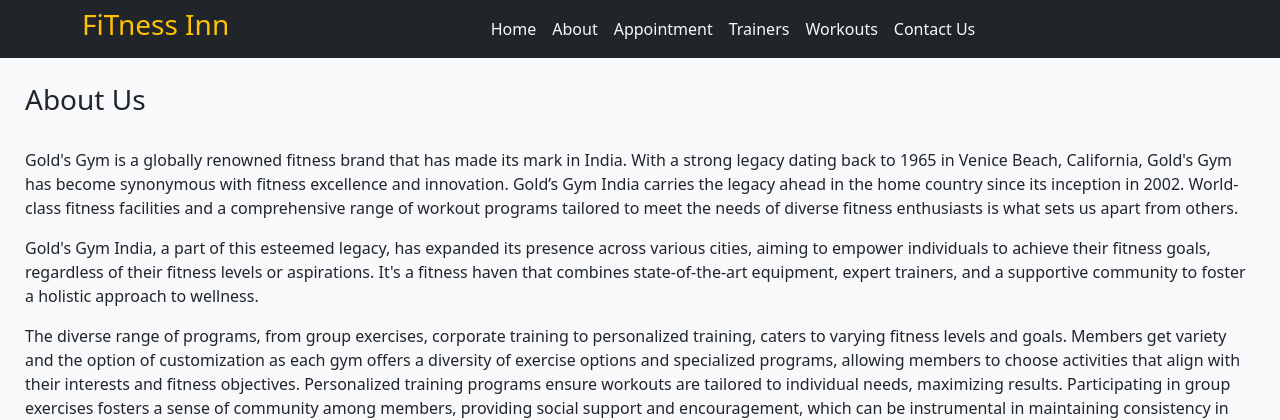
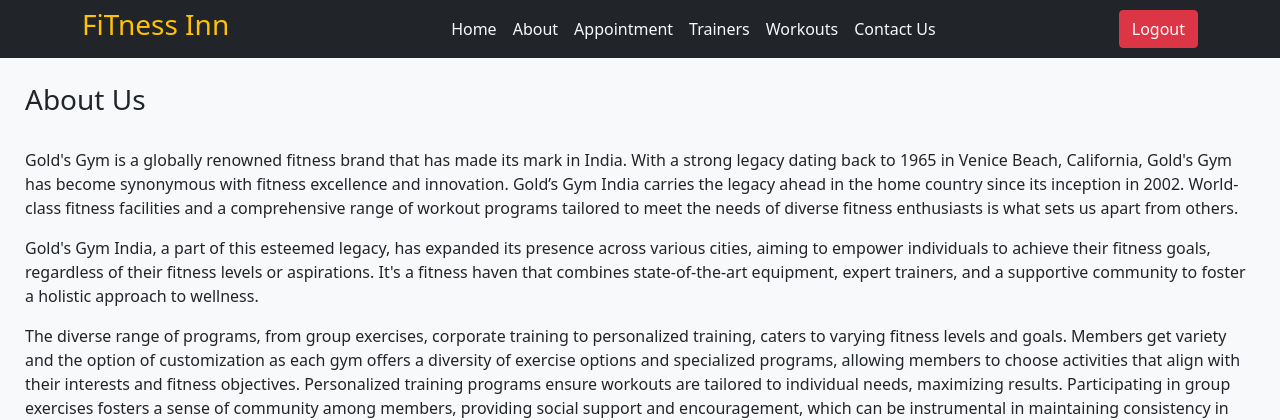
Before and after one commit to JeslinMariumAlex/Physical-Training-App, a Django app: page /about/ in a window 1280 px wide. Shown: the top 420 px of the page. Run offline with Django 5.2, Linux system fonts and the light colour scheme; a user stored in the database is signed in; some libraries are stand-ins or nearby versions.

Commit message:
logout button

```diff
--- a/templates/base.html
+++ b/templates/base.html
@@ -19,16 +19,25 @@
 
 <body class="bg-light">
 
-    <nav class="navbar bg-dark navbar-expand-md ">
+    <nav class="navbar bg-dark navbar-expand-md">
         <div class="container">
+            <!-- Brand Name -->
             <div class="col-2 text-left pl-md-0">
-                <h3 class="text-warning"> FiTness Inn </h3>
+                <h3 class="text-warning">FiTness Inn</h3>
             </div>
 
-            <div class="collapse navbar-collapse justify-content-center col-md-8 navbar-collapse-3">
-                <ul class="navbar-nav justify-content-center">
+            <!-- Navbar toggler for responsive view -->
+            <button class="navbar-toggler" type="button" data-bs-toggle="collapse" data-bs-target="#navbarNav"
+                aria-controls="navbarNav" aria-expanded="false" aria-label="Toggle navigation">
+                <span class="navbar-toggler-icon"></span>
+            </button>
+
+            <!-- Navbar content -->
+            <div class="collapse navbar-collapse" id="navbarNav">
+                <!-- Navigation links (centered) -->
+                <ul class="navbar-nav mx-auto">
                     <li class="nav-item active">
-                        <a class="nav-link text-light" href="{% url 'home' %}">Home </a>
+                        <a class="nav-link text-light" href="{% url 'home' %}">Home</a>
                     </li>
                     <li class="nav-item">
                         <a class="nav-link text-light" href="{% url 'about' %}">About</a>
@@ -46,10 +55,19 @@
                         <a class="nav-link text-light" href="{% url 'contact' %}">Contact Us</a>
                     </li>
                 </ul>
+
+                <!-- Logout button (aligned to the right) -->
+                {% if user.is_authenticated %}
+                    <form method="post" action="{% url 'logout' %}" class="d-flex">
+                        {% csrf_token %}
+                        <button type="submit" class="btn btn-danger">Logout</button>
+                    </form>
+                {% endif %}
             </div>
-
         </div>
     </nav>
+
+
 
 
     {% block content %} {% endblock %}
--- a/training/settings.py
+++ b/training/settings.py
@@ -138,4 +138,4 @@
 CRISPY_TEMPLATE_PACK = 'bootstrap4'
 
 LOGIN_REDIRECT_URL = 'home'
-# LOGOUT_REDIRECT_URL = 'login'
+LOGOUT_REDIRECT_URL = 'home'
```
Also changed, not shown: db.sqlite3.
